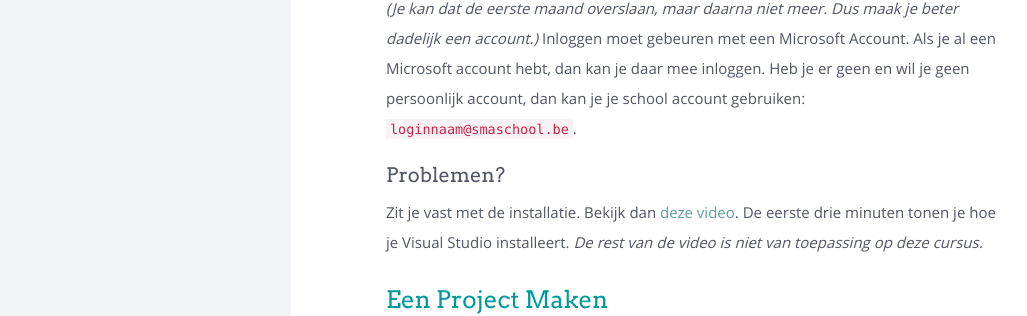
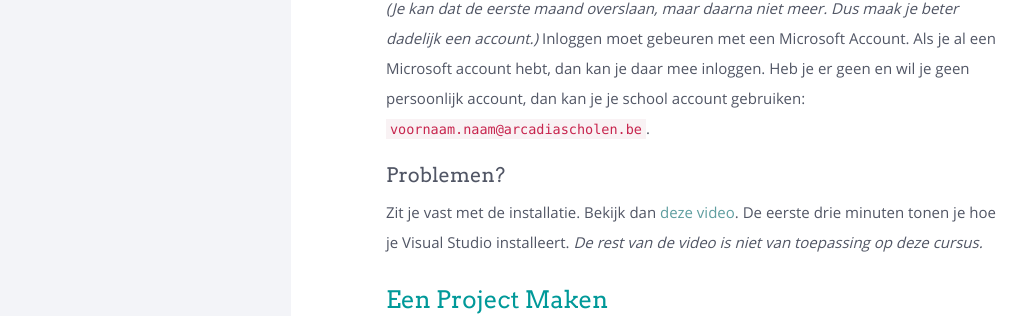
Before and after one commit to sma-it/sma-it.github.io, a Jekyll site: the page built from modules/basics/_posts/2000-01-01-eerste_programma.md, in a window 1280 px wide and 900 px high, scrolled down 947 px. Shown: the part 139-455 px from the top of the window, without its empty margins (29-1056 px from the left). Built offline with Jekyll 4.4.1, drawn with Linux system fonts in a browser that asks for light colours; nearby versions of some CDN libraries.

Commit message:
changed email

```diff
--- a/modules/basics/_posts/2000-01-01-eerste_programma.md
+++ b/modules/basics/_posts/2000-01-01-eerste_programma.md
@@ -24,7 +24,7 @@ Wanneer de installatie gestart is, kan je _Workloads_ kiezen. Voorlopig heb je e
 
 ### Launch
 
-Na het installeren kan je visual studio starten. De eerste keer zal je moeten inloggen. _(Je kan dat de eerste maand overslaan, maar daarna niet meer. Dus maak je beter dadelijk een account.)_  Inloggen moet gebeuren met een Microsoft Account. Als je al een Microsoft account hebt, dan kan je daar mee inloggen. Heb je er geen en wil je geen persoonlijk account, dan kan je je school account gebruiken: `loginnaam@smaschool.be`.
+Na het installeren kan je visual studio starten. De eerste keer zal je moeten inloggen. _(Je kan dat de eerste maand overslaan, maar daarna niet meer. Dus maak je beter dadelijk een account.)_  Inloggen moet gebeuren met een Microsoft Account. Als je al een Microsoft account hebt, dan kan je daar mee inloggen. Heb je er geen en wil je geen persoonlijk account, dan kan je je school account gebruiken: `voornaam.naam@arcadiascholen.be`.
 
 ### Problemen?
 
```
